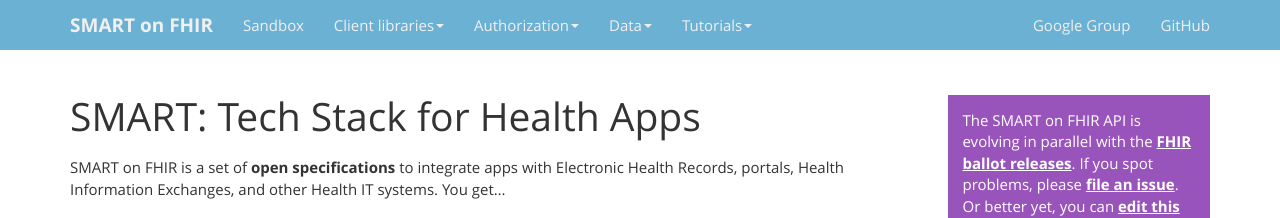
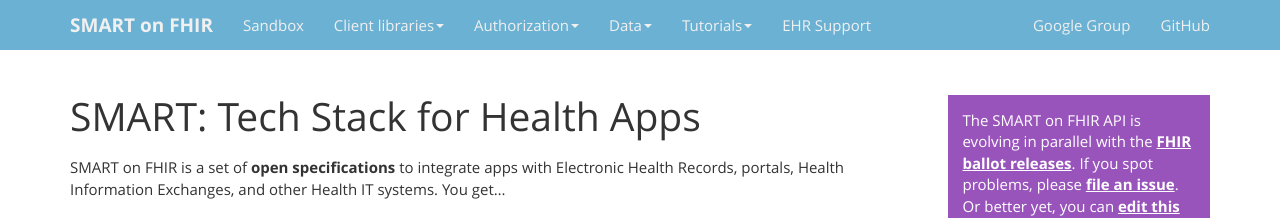
Before and after one commit to smart-on-fhir/smart-on-fhir.github.io, a Jekyll site: the page built from index.md, in a window 1280 px wide. Shown: the top 218 px of the page. Built offline with Jekyll 4.4.1, drawn with Linux system fonts in a browser that asks for light colours.

Commit message:
Update main.html

```diff
--- a/_layouts/main.html
+++ b/_layouts/main.html
@@ -81,6 +82,7 @@
            <li><a href="{{site.baseurl}}tutorials/server-quick-start">Building a server: quick-start guide</a></li>
         </ul>
         </li>
+        <li><a href="{{site.baseurl}}fhir-support">EHR Support</a></li>
       </ul>
       <ul class="nav navbar-nav navbar-right">
         <li><a href="https://groups.google.com/forum/#!forum/smart-on-fhir">Google Group</a></li>
```
Also changed, not shown: other parts of _layouts/main.html (+1 -0 lines).
